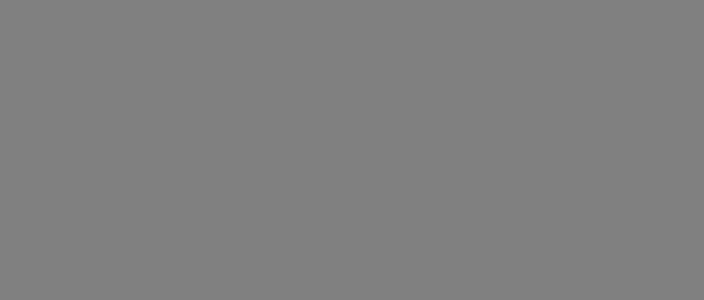
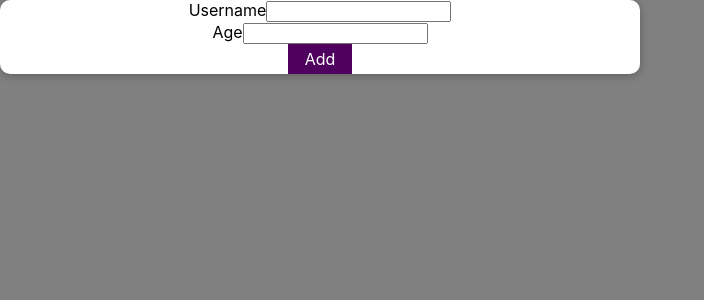
Before and after one commit to bowmancg/modal-practice, a React (Create React App) app: page / in a window 1280 px wide. Shown: the top 300 px of the page, without its empty margins (0-704 px from the left). Built offline with nearby package versions, Linux system fonts and the light colour scheme.

Commit message:
rendered card

```diff
--- a/src/App.js
+++ b/src/App.js
@@ -4,7 +4,15 @@ import AddUser from './components/AddUser';
 import Card from './components/Card';
 
 const App = (props) => {
-  const [users, setUsers] = useState({})
+  const data = [
+    {
+      id: 'e1',
+      username: 'Test Name',
+      age: 23,
+    }
+  ]
+
+  const [users, setUsers] = useState(data)
 
   const addUserHandler = (user) => {
     setUsers((prevUser) => {
@@ -20,7 +28,7 @@ const App = (props) => {
       <header>
 
       </header>
-      <Card className=''>
+      <Card>
       <AddUser onSaveUserData={saveUserDataHandler} onAddUser={addUserHandler} />
       </Card>
     </div>
--- a/src/components/AddUser.jsx
+++ b/src/components/AddUser.jsx
@@ -1,4 +1,6 @@
 import React, { useState } from "react";
+import './AddUser.css'
+import Button from "./Button";
 
 const AddUser = (props) => {
     const [enteredUser, setEnteredUser] = useState('')
@@ -21,9 +23,19 @@ const AddUser = (props) => {
 
     }
     return (
-        <div>
-
-        </div>
+        <form onSubmit={submitHandler}>
+            <div>
+                <label>Username</label>
+                <input type="text" value={enteredUser} />
+            </div>
+            <div>
+                <label>Age</label>
+                <input type="text" value={enteredAge} />
+            </div>
+            <div>
+                <Button type="submit">Add</Button>
+            </div>
+        </form>
     )
 }
 
--- a/src/components/Card.module.css
+++ b/src/components/Card.module.css
@@ -1,5 +1,6 @@
 .card {
     background: white;
+    width: 50%;
     box-shadow: 0 2px 8px rgba(0, 0, 0, 0.26);
     border-radius: 10px;
   }
```
Also changed, not shown: src/components/UsersList.jsx (+5 -2 lines), src/components/AddUser.css (renamed from src/components/AddUser.module.css).
